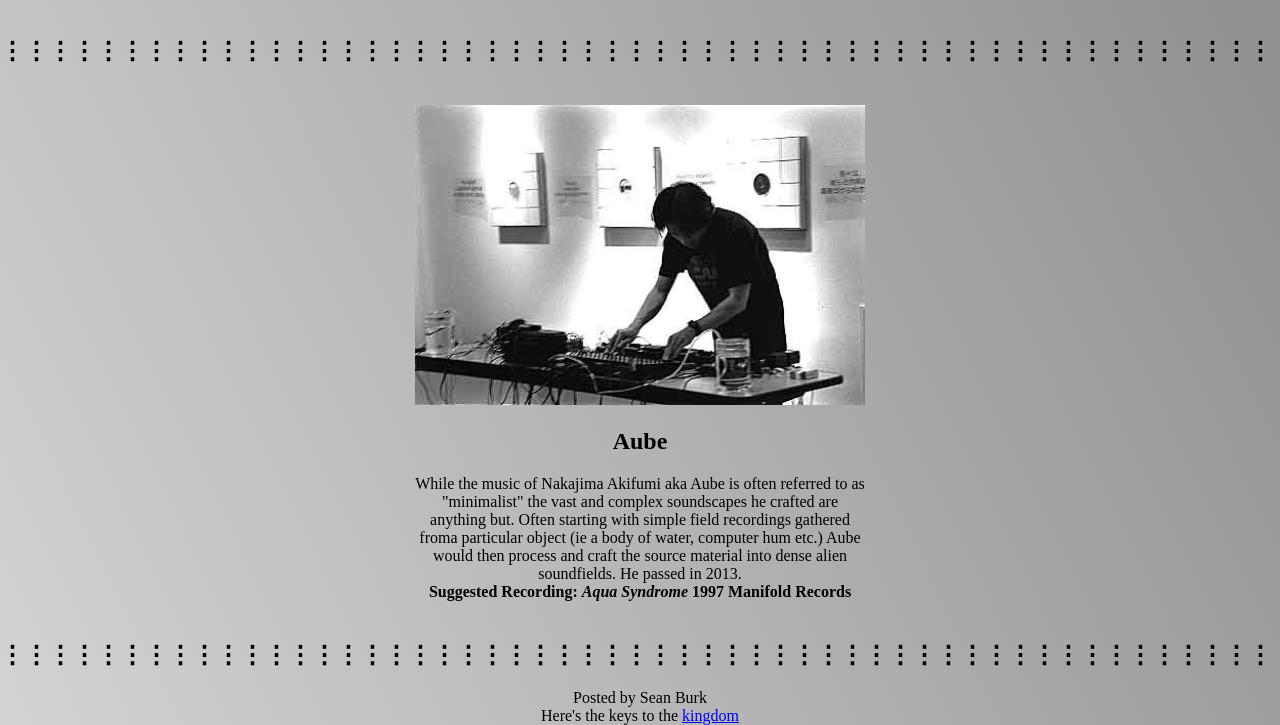
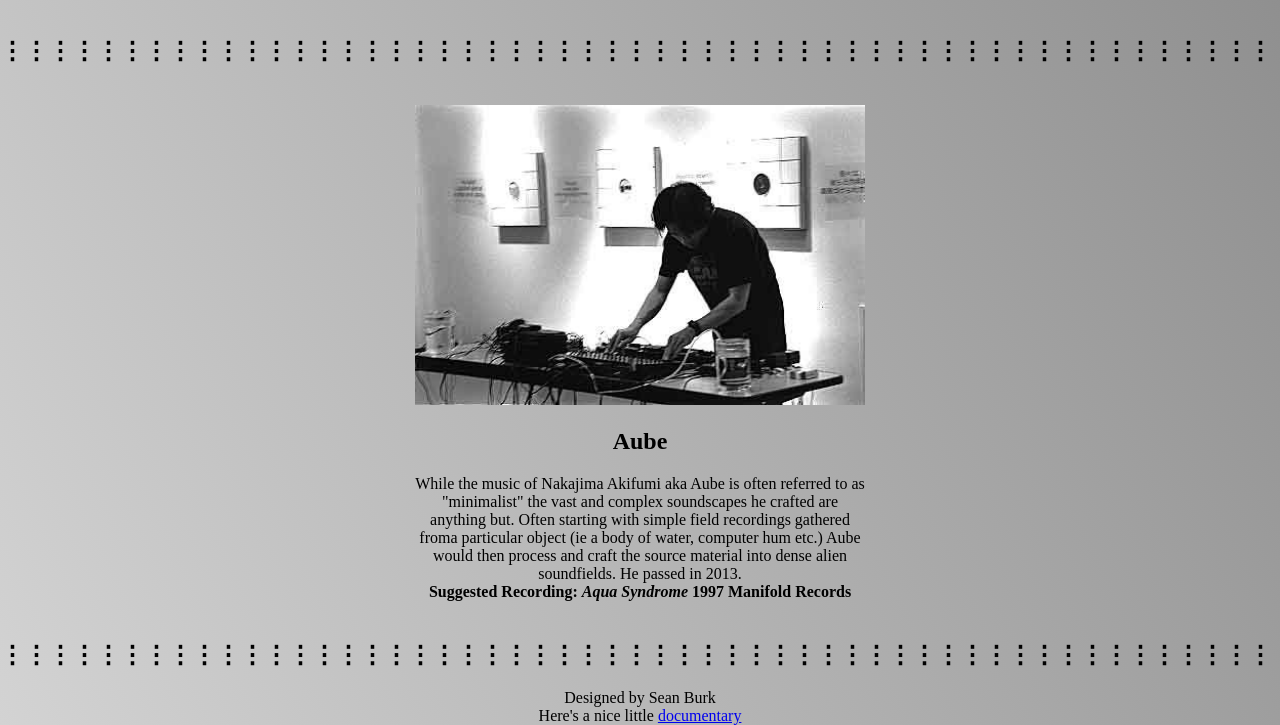
Before and after one commit to SwanGone/html-me-something, a plain HTML site: page index.html in a window 1280 px wide. Shown: the part 1913-2638 px from the top of the page. Drawn offline with Linux system fonts and the light colour scheme.

Commit message:
Changed the link at the bottom

```diff
--- a/index.html
+++ b/index.html
@@ -59,7 +59,7 @@
                 </div>
             </article>
         </main>
-        <footer>Posted by Sean Burk</footer>
-        <footer>Here's the keys to the <a href="https://www.forcedexposure.com/home.html">kingdom</a></footer>
+        <footer>Designed by Sean Burk</footer>
+        <footer>Here's a nice little <a href="https://www.youtube.com/watch?v=MtHGOYgSYc8&t=527s">documentary</a></footer>
     </body>
 </html>
```
